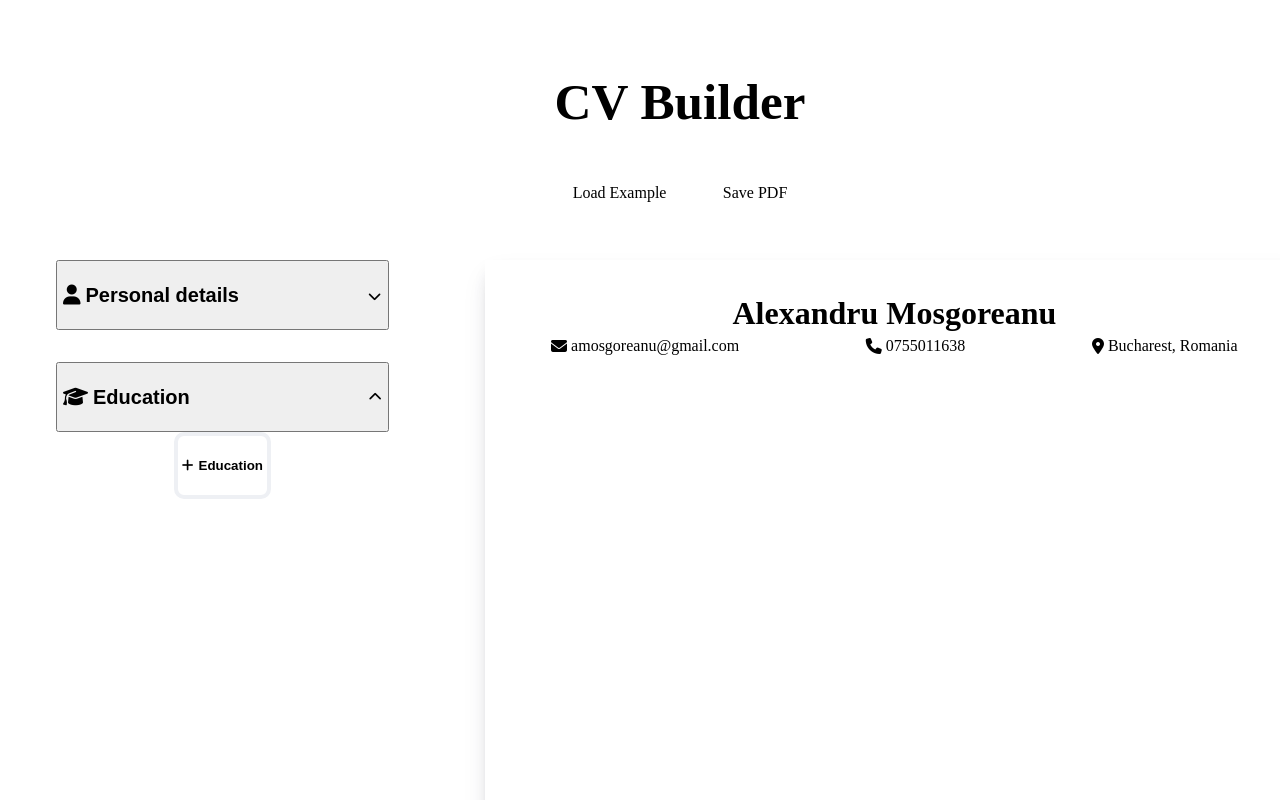
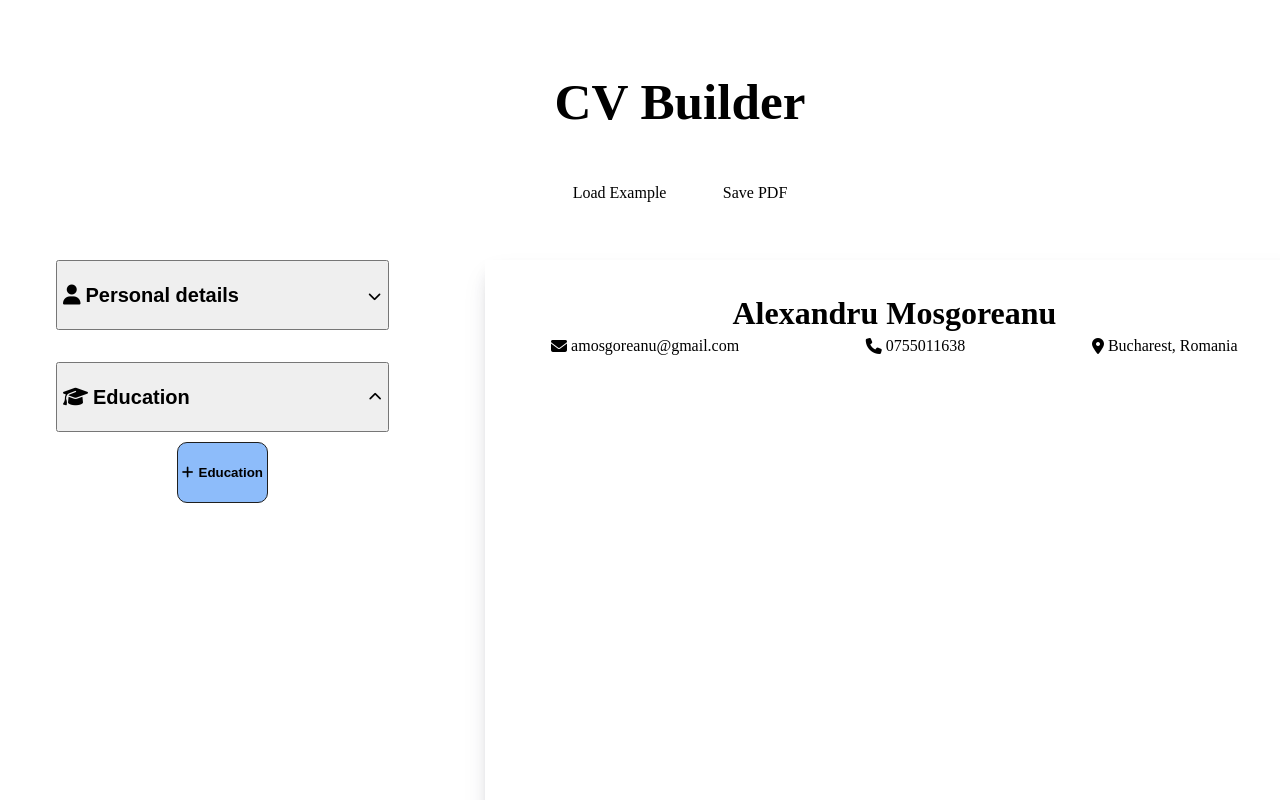
Before and after one commit to alexandrumosgoreanu/cv-builder, a React (Vite) app: page / in a window 1280 px wide. Both pictures are taken after a click on the button "Education". Shown: the top 800 px of the page. Built offline with nearby package versions, Linux system fonts and the light colour scheme; the HTML template or start-up script is replaced by a standard one.

Commit message:
Refactored add button into a component

```diff
--- /dev/null
+++ b/src/components/FormComponents/AddFormItem.jsx
@@ -0,0 +1,14 @@
+import "../../styles/AddFormItem.css"
+
+const AddFormItem = ({ itemName,  onClick }) => {
+    return (
+        <button className="addItemButton" type="button" onClick={onClick}>
+            <h4>
+                <i className="fa-solid fa-plus" />
+                {itemName}
+            </h4>
+        </button>
+    )
+}
+
+export default AddFormItem;
--- a/src/components/FormComponents/EducationInputSection.jsx
+++ b/src/components/FormComponents/EducationInputSection.jsx
@@ -1,3 +1,4 @@
+import AddFormItem from './AddFormItem.jsx';
 import EducationForms from './EducationForms.jsx'
 import InputSectionHeader from './InputSectionHeader.jsx'
 
@@ -30,12 +31,10 @@ const EducationInputSection = ({
                     cancelForm={cancelForm}
                     saveForm={saveForm}
                 />
-                <button className="addEducation" type="button" onClick={createEducationItem}>
-                    <h4>
-                        <i className="fa-solid fa-plus" />
-                        Education
-                    </h4>
-                </button>
+                <AddFormItem
+                    itemName="Education"
+                    onClick={createEducationItem}
+                />
             </div>
         </div>
     )
--- /dev/null
+++ b/src/styles/AddFormItem.css
@@ -0,0 +1,15 @@
+.addItemButton {
+    background-color: rgb(141, 188, 250);
+    padding: 4px;
+    border-radius: 10px;
+    border: 1px solid rgb(31, 31, 31);
+    margin: 10px 0;
+}
+
+.addItemButton i {
+    margin-right: 5px;
+}
+
+.addItemButton.closed {
+    visibility: hidden;
+}
--- a/src/styles/App.css
+++ b/src/styles/App.css
@@ -36,20 +36,6 @@ form {
   border-radius: 0.5rem;
 }
 
-.addEducation {
-  background-color: transparent;
-  padding: 4px;
-  border-radius: 10px;
-  border: 4px solid rgb(238, 240, 244);
-}
-
-.addEducation i {
-  margin-right: 5px;
-}
-
-.addEducation.closed {
-  visibility: hidden;
-}
 /* @keyframes logo-spin {
   from {
     transform: rotate(0deg);
```
